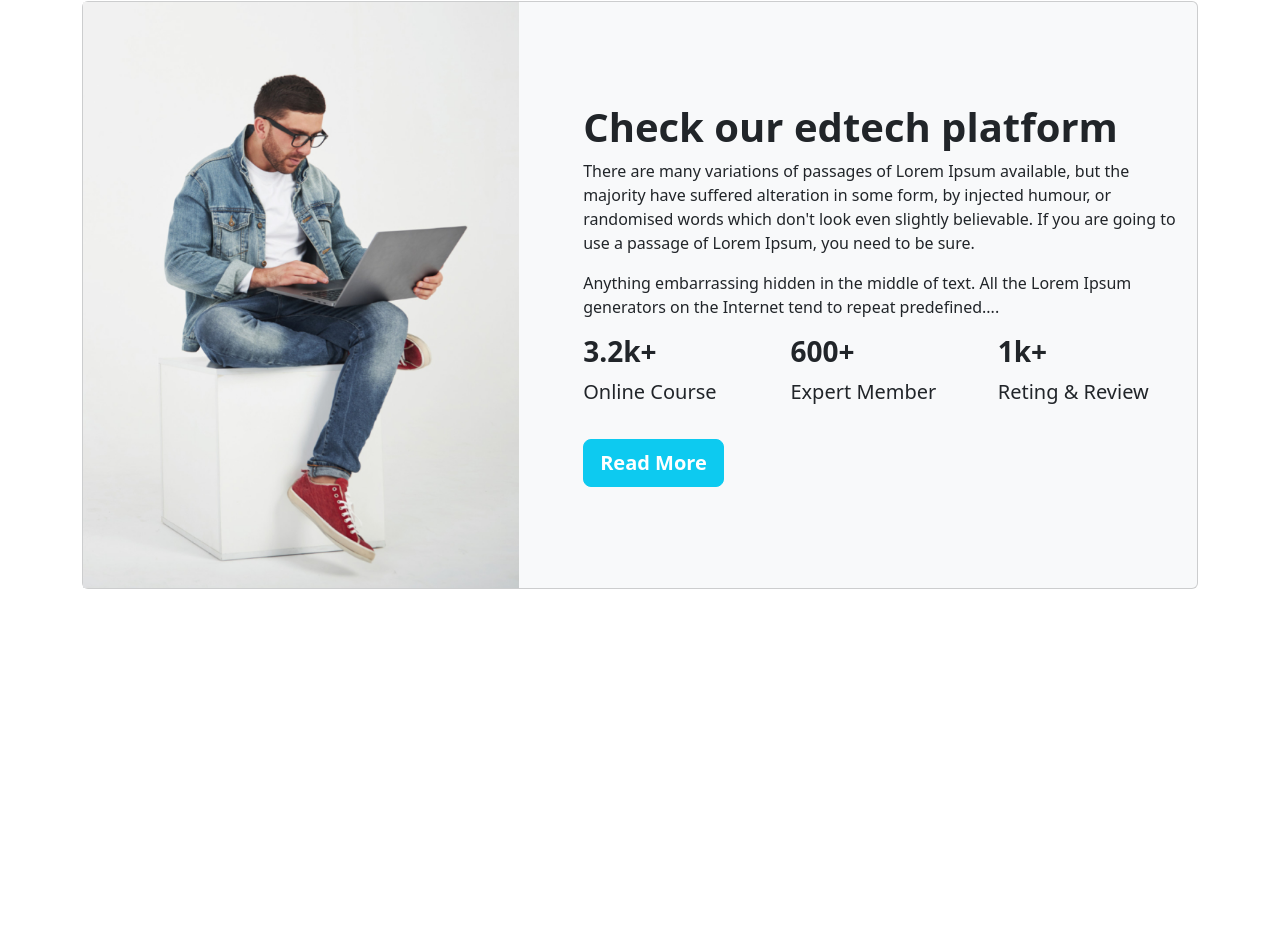
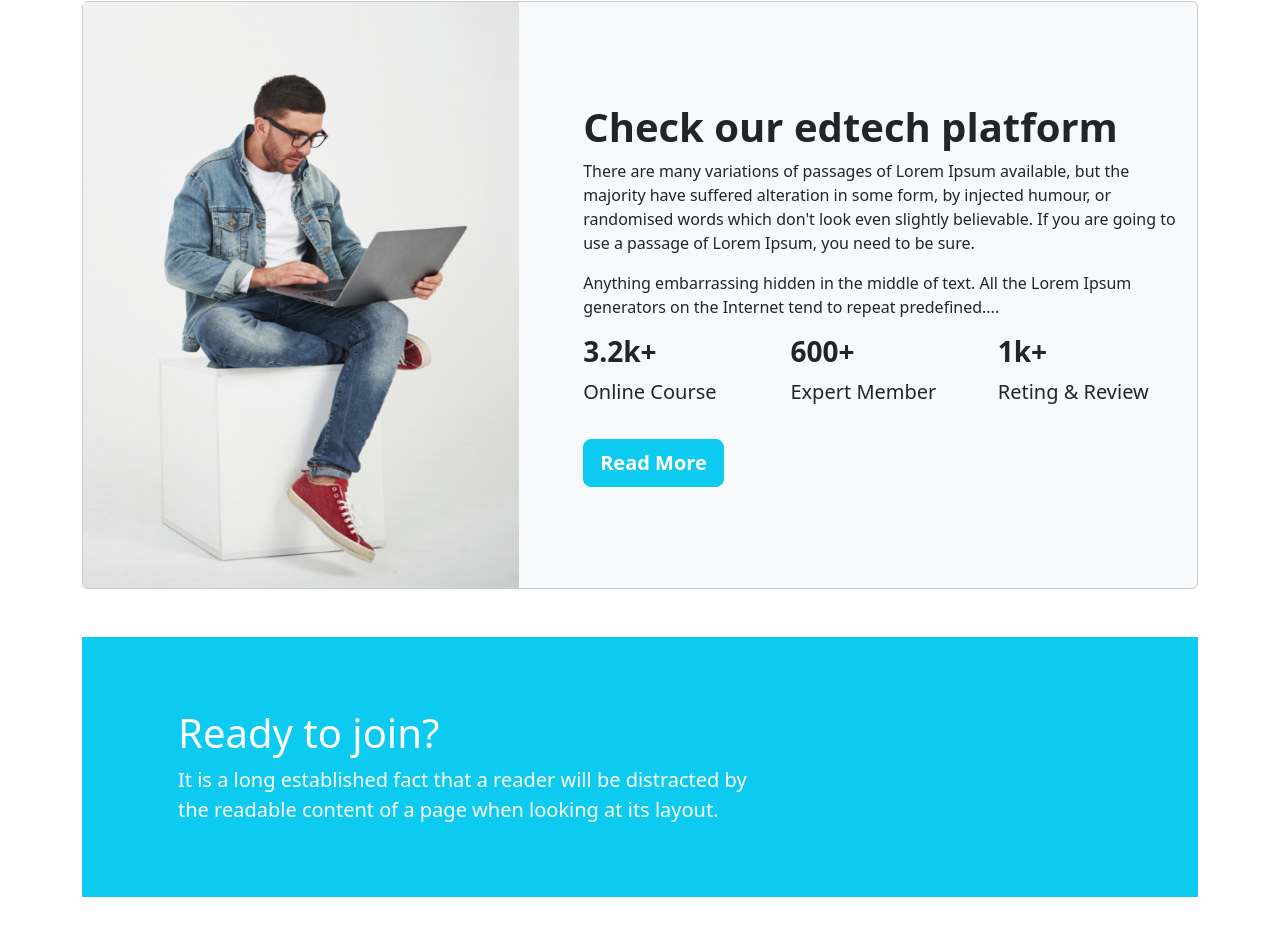
Before and after one commit to sufian06/edtech-website, a plain HTML site: page index.html in a window 1280 px wide. Shown: the part 2044-2979 px from the top of the page. Before the commit the page ends 2681 px from the top, so only its background shows below. Drawn offline with nearby package versions, Linux system fonts and the light colour scheme; files whose address does not match are found by name.

Commit message:
cta added

```diff
--- a/index.html
+++ b/index.html
@@ -289,6 +289,32 @@
         </section>
         <!-- explore end -->
 
+        <!-- cta start -->
+        <section>
+            <div class="container my-5">
+                <div class="row">
+                    <div class="col-12">
+                        <div
+                            class="cta bg-info d-flex flex-column flex-lg-row justify-content-between align-items-center p-md-5 pb-5">
+                            <div class="cta-left ps-5 py-4">
+                                <h2 class="fs-1 text-white">Ready to join?</h2>
+                                <p class="text-white fs-5 mb-0">It is a long established fact that a reader will be
+                                    distracted by
+                                    <br> the readable
+                                    content of a page when looking at its layout.
+                                </p>
+                            </div>
+                            <div class="cta-right pe-5">
+
+
+                            </div>
+                        </div>
+                    </div>
+                </div>
+            </div>
+        </section>
+        <!-- cta end -->
+
     </main>
 
 
```
